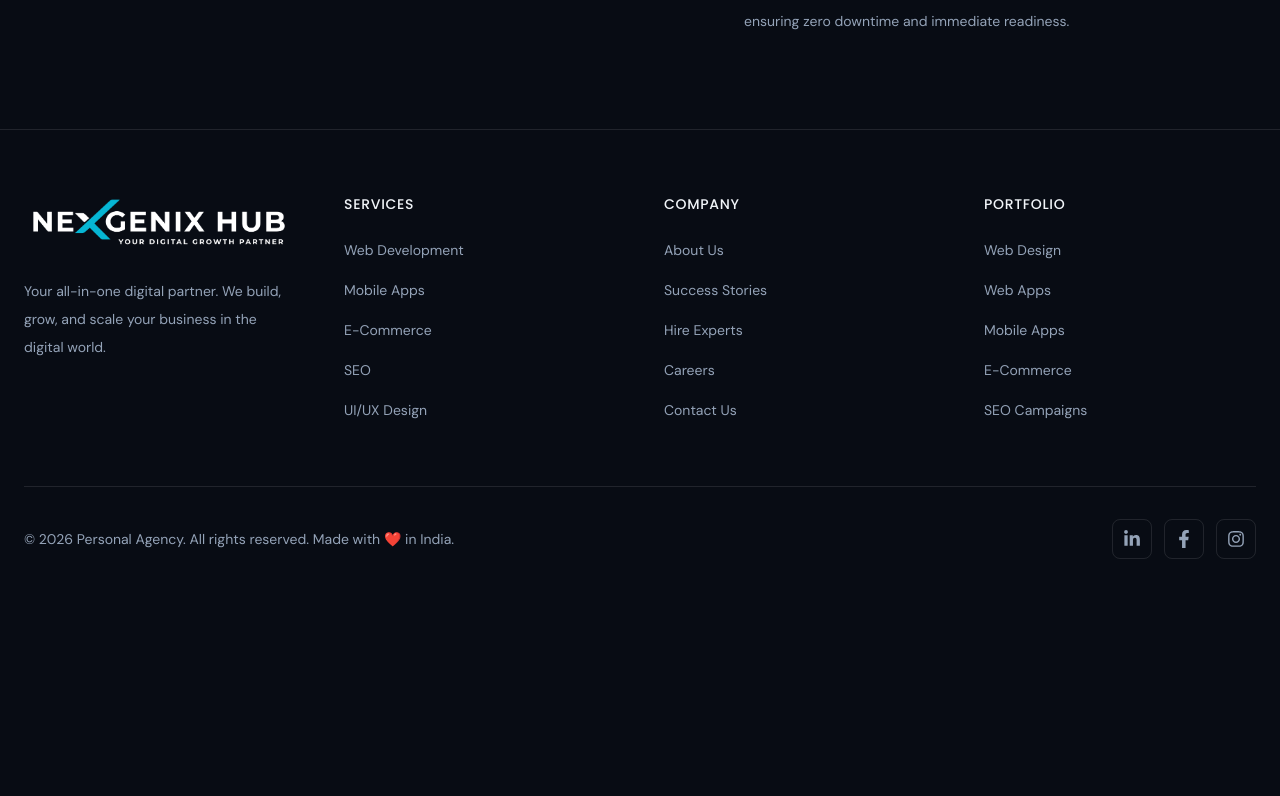
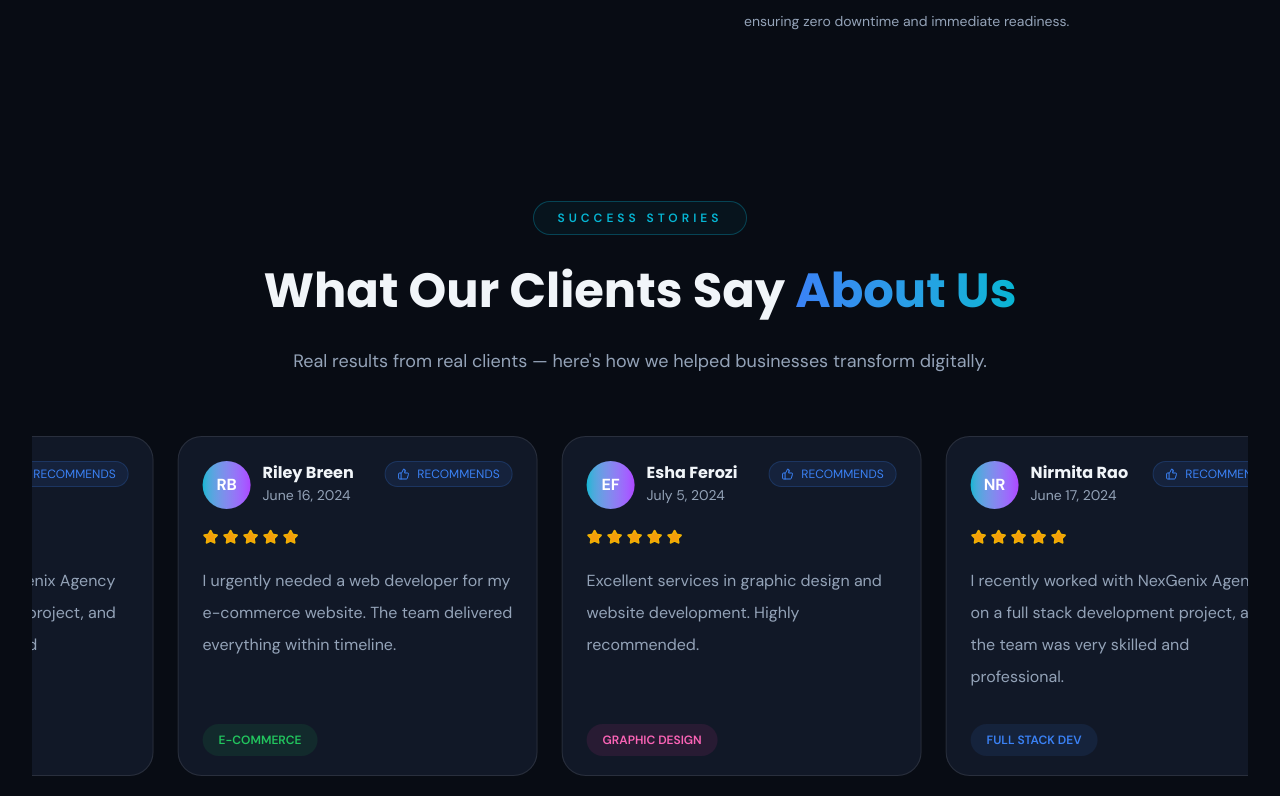
Before and after one commit to ArshadZeya45/Personal-Agency, a Next.js app: page / in a window 1280 px wide. Shown: the part 3764-4560 px from the top of the page. Before the commit the page ends 4387 px from the top, so only its background shows below. Built offline with nearby package versions, Linux system fonts and the light colour scheme.

Commit message:
feat : add-testimonials-section

```diff
--- a/package.json
+++ b/package.json
@@ -13,6 +13,7 @@
     "next": "16.2.9",
     "react": "19.2.4",
     "react-dom": "19.2.4",
+    "react-fast-marquee": "^1.6.5",
     "react-icons": "^5.6.0"
   },
   "devDependencies": {
--- a/src/app/Home/page.tsx
+++ b/src/app/Home/page.tsx
@@ -2,6 +2,7 @@ import Hero from "@/features/hero/Hero";
 import ImpactSection from "@/features/impact/ImpactSection";
 import ProcessSection from "@/features/process/ProcessSection";
 import Service from "@/features/service/ServiceSection";
+import TestimonialSection from "@/features/testimonials/TestimonialSection";
 import WhyChooseUsSection from "@/features/whyChooseUs/whyChooseUsSection";
 
 const page = () => {
@@ -12,6 +13,7 @@ const page = () => {
       <Service />
       <WhyChooseUsSection />
       <ProcessSection />
+      <TestimonialSection />
     </>
   );
 };
--- a/src/app/page.tsx
+++ b/src/app/page.tsx
@@ -2,6 +2,7 @@ import Hero from "@/features/hero/Hero";
 import ImpactSection from "@/features/impact/ImpactSection";
 import ProcessSection from "@/features/process/ProcessSection";
 import ServiceSection from "@/features/service/ServiceSection";
+import TestimonialSection from "@/features/testimonials/TestimonialSection";
 import WhyChooseUsSection from "@/features/whyChooseUs/whyChooseUsSection";
 
 const page = () => {
@@ -12,6 +13,7 @@ const page = () => {
       <ServiceSection />
       <WhyChooseUsSection />
       <ProcessSection />
+      <TestimonialSection />
     </>
   );
 };
--- /dev/null
+++ b/src/data/testimonials.ts
@@ -0,0 +1,68 @@
+import { Testimonial } from "@/types/testimonials";
+
+export const testimonialsData: Testimonial[] = [
+  {
+    id: 1,
+    name: "Nirmita Rao",
+    avatar: "NR",
+    date: "June 17, 2024",
+    review:
+      "I recently worked with NexGenix Agency on a full stack development project, and the team was very skilled and professional.",
+    category: "FULL STACK DEV",
+    categoryColor: "blue",
+  },
+
+  {
+    id: 2,
+    name: "Riley Breen",
+    avatar: "RB",
+    date: "June 16, 2024",
+    review:
+      "I urgently needed a web developer for my e-commerce website. The team delivered everything within timeline.",
+    category: "E-COMMERCE",
+    categoryColor: "green",
+  },
+
+  {
+    id: 3,
+    name: "Esha Ferozi",
+    avatar: "EF",
+    date: "July 5, 2024",
+    review:
+      "Excellent services in graphic design and website development. Highly recommended.",
+    category: "GRAPHIC DESIGN",
+    categoryColor: "pink",
+  },
+  {
+    id: 4,
+    name: "Nirmita Rao",
+    avatar: "NR",
+    date: "June 17, 2024",
+    review:
+      "I recently worked with NexGenix Agency on a full stack development project, and the team was very skilled and professional.",
+    category: "FULL STACK DEV",
+    categoryColor: "blue",
+  },
+
+  {
+    id: 5,
+    name: "Riley Breen",
+    avatar: "RB",
+    date: "June 16, 2024",
+    review:
+      "I urgently needed a web developer for my e-commerce website. The team delivered everything within timeline.",
+    category: "E-COMMERCE",
+    categoryColor: "green",
+  },
+
+  {
+    id: 6,
+    name: "Esha Ferozi",
+    avatar: "EF",
+    date: "July 5, 2024",
+    review:
+      "Excellent services in graphic design and website development. Highly recommended.",
+    category: "GRAPHIC DESIGN",
+    categoryColor: "pink",
+  },
+];
--- a/src/features/testimonals/TestimonalCard.tsx
+++ /dev/null
@@ -1,4 +0,0 @@
-const TestimonalCard = () => {
-  return <div>TestimonalCard</div>;
-};
-export default TestimonalCard;
--- /dev/null
+++ b/src/features/testimonials/TestimonialCard.tsx
@@ -0,0 +1,61 @@
+import { Testimonial } from "@/types/testimonials";
+import { Star, ThumbsUp } from "lucide-react";
+
+type Props = {
+  testimonial: Testimonial;
+};
+
+const TestimonialCard = ({ testimonial }: Props) => {
+  return (
+    <div className="w-[360px] h-[340px] ml-6 shrink-0 rounded-3xl border border-white/10 bg-card p-6 flex flex-col bg-card p-6 flex flex-col transition-all duration-300 hover:border-cyan/40">
+      {/* Header */}
+      <div className="flex items-start justify-between gap-3">
+        <div className="flex gap-3">
+          <div className="flex h-12 w-12 shrink-0 items-center justify-center rounded-full bg-gradient-to-r from-cyan to-purple-500 text-base font-bold text-white">
+            {testimonial.avatar}
+          </div>
+
+          <div>
+            <h3 className="font-bold text-text">{testimonial.name}</h3>
+
+            <p className="text-sm text-muted">{testimonial.date}</p>
+          </div>
+        </div>
+
+        <div className="flex shrink-0 items-center gap-2 rounded-full border border-blue/20 bg-blue/10 px-3 py-1 text-xs text-blue">
+          <ThumbsUp size={12} />
+          RECOMMENDS
+        </div>
+      </div>
+
+      {/* Rating */}
+      <div className="mt-5 flex gap-1">
+        {[...Array(5)].map((_, i) => (
+          <Star key={i} size={16} fill="#f59e0b" className="text-yellow-500" />
+        ))}
+      </div>
+
+      {/* Review */}
+      <p className="mt-5 flex-1 line-clamp-5 leading-8 text-muted">
+        {testimonial.review}
+      </p>
+
+      {/* Category */}
+      <div className="mt-auto pt-6">
+        <span
+          className={`rounded-full px-4 py-2 text-xs font-semibold ${
+            testimonial.categoryColor === "blue"
+              ? "bg-blue/10 text-blue"
+              : testimonial.categoryColor === "green"
+                ? "bg-green/10 text-green"
+                : "bg-pink-500/10 text-pink-400"
+          }`}
+        >
+          {testimonial.category}
+        </span>
+      </div>
+    </div>
+  );
+};
+
+export default TestimonialCard;
--- /dev/null
+++ b/src/features/testimonials/TestimonialSection.tsx
@@ -0,0 +1,29 @@
+import SectionHeader from "@/components/shared/SectionHeader";
+import { testimonialsData } from "@/data/testimonials";
+import TestimonialCard from "./TestimonialCard";
+import Marquee from "react-fast-marquee";
+
+const TestimonialSection = () => {
+  return (
+    <section className="mx-auto max-w-7xl px-4 lg:px-8 py-10 lg:py-18 relative">
+      <SectionHeader
+        badge="Success Stories"
+        title="What Our Clients Say"
+        highlightedText="About Us"
+        description="Real results from real clients — here's how we helped businesses transform digitally."
+      />
+      <Marquee
+        className="mt-15"
+        pauseOnHover
+        gradient={false}
+        speed={40}
+        autoFill
+      >
+        {testimonialsData.map((item) => (
+          <TestimonialCard key={item.id} testimonial={item} />
+        ))}
+      </Marquee>
+    </section>
+  );
+};
+export default TestimonialSection;
--- /dev/null
+++ b/src/types/testimonials.ts
@@ -0,0 +1,9 @@
+export interface Testimonial {
+    id : number;
+    name : string;
+    avatar : string;
+    date : string;
+    review : string;
+    category : string;
+    categoryColor : "blue" | "green" | "pink"
+}
```
Also changed, not shown: src/features/testimonals/Testimonal.tsx (deleted), 1 other file (tests, documents, lock files or other folders).
